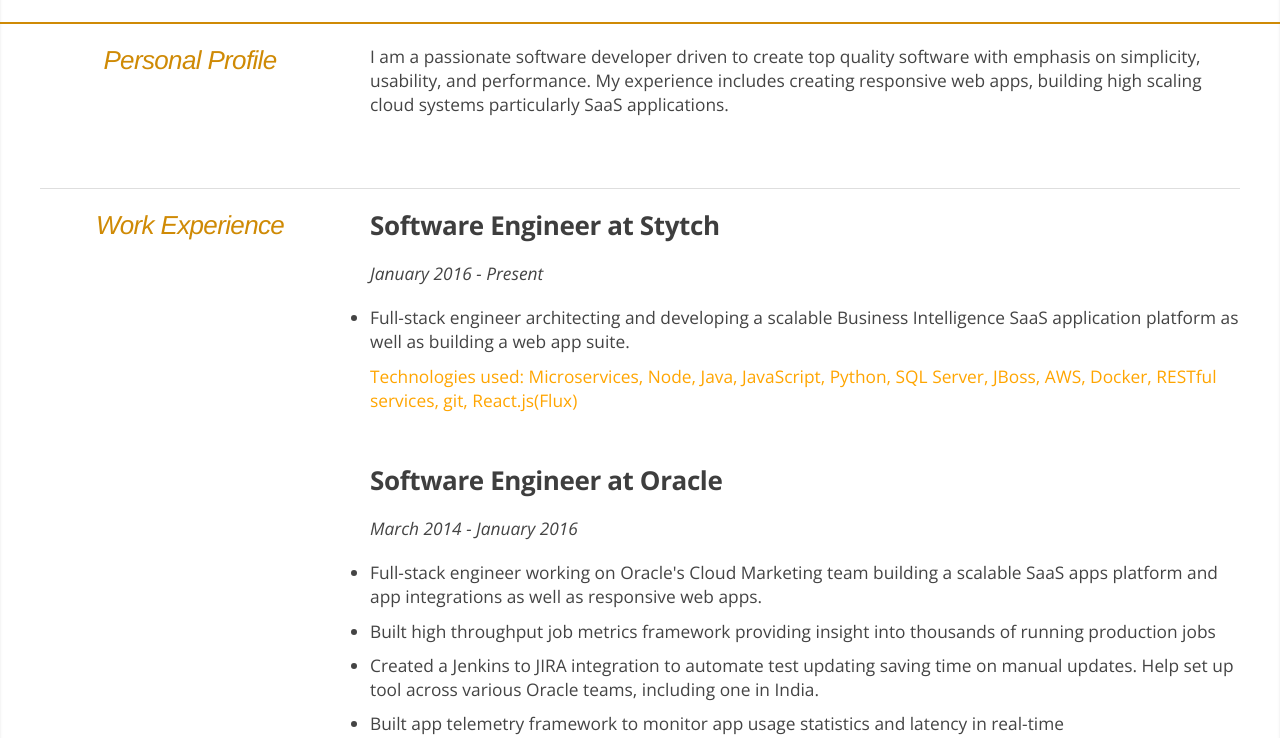
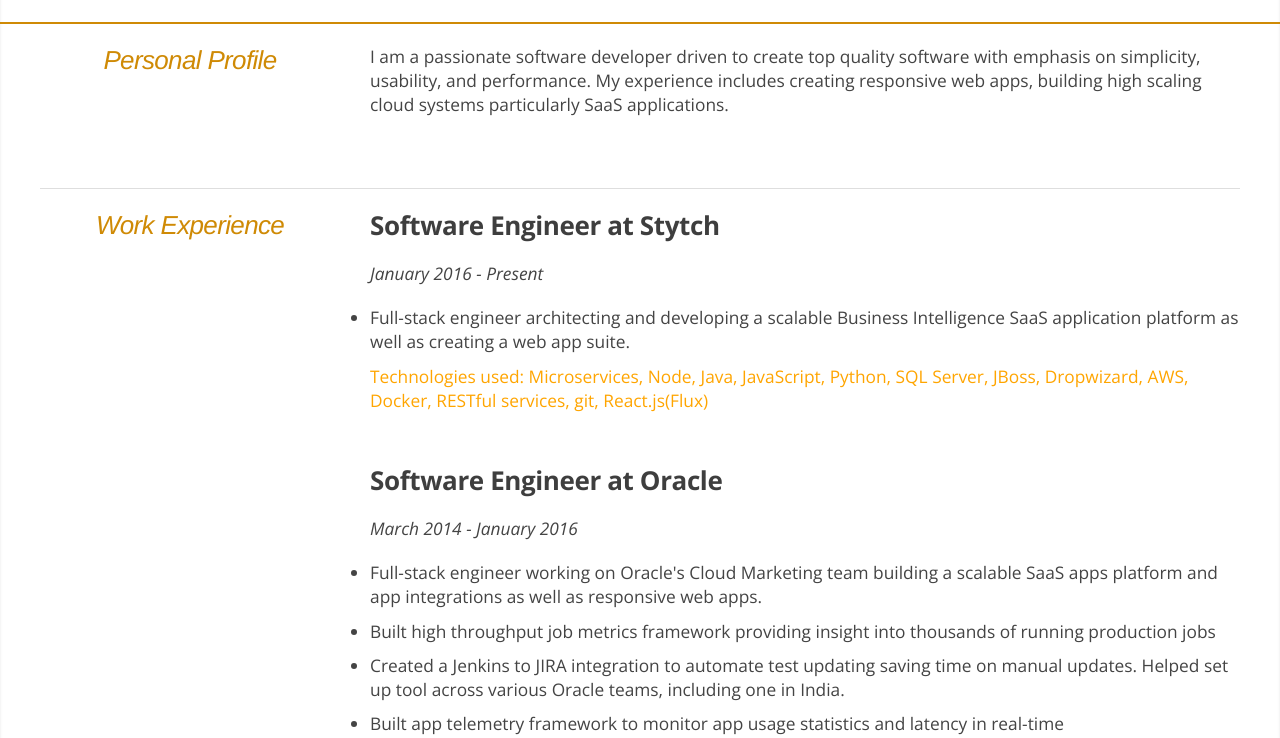
Before and after one commit to BoyuanZhang/boyuanzhang, a website: page public/index.html in a window 1280 px wide. Shown: the part 2062-2800 px from the top of the page. Drawn offline with nearby package versions, Linux system fonts and the light colour scheme.

Commit message:
Updated paragraphs

```diff
--- a/public/index.html
+++ b/public/index.html
@@ -37,7 +37,7 @@
                             <header>
                                 <h1>Hi. I'm <strong>Boyuan Zhang</strong>.</h1>
                             </header>
-                            <p>I am a professional Software developer and consultant based in Vancouver, BC. My experience includes over 4 years working with large fortune 500 and small companies as well as Individuals to bring their ideas to life or improve existing products and services.</p>
+                            <p>I am a professional Software developer and consultant based in Vancouver, BC. My experience includes over 4 years working with large fortune 500 and small companies as well as individuals to bring their ideas to life or improve existing products and services.</p>
                         </div>
                         <div class="12u social-contact">
                             <ul class="social">
@@ -139,8 +139,8 @@
                                 <article>
                                     <h3>Software Engineer at Stytch</h3>
                                     <p class="subDetails">January 2016 - Present</p>
-                                    <p class="list-style">Full-stack engineer architecting and developing a scalable Business Intelligence SaaS application platform as well as building a web app suite.</p>
-                                    <p class="technologies">Technologies used: Microservices, Node, Java, JavaScript, Python, SQL Server, JBoss, AWS, Docker, RESTful services, git, React.js(Flux)</p>
+                                    <p class="list-style">Full-stack engineer architecting and developing a scalable Business Intelligence SaaS application platform as well as creating a web app suite.</p>
+                                    <p class="technologies">Technologies used: Microservices, Node, Java, JavaScript, Python, SQL Server, JBoss, Dropwizard, AWS, Docker, RESTful services, git, React.js(Flux)</p>
                                 </article>
 
                                 <article>
@@ -148,7 +148,7 @@
                                     <p class="subDetails">March 2014 - January 2016</p>
                                     <p class="list-style">Full-stack engineer working on Oracle's Cloud Marketing team building a scalable SaaS apps platform and app integrations as well as responsive web apps.</p>
                                     <p class="list-style">Built high throughput job metrics framework providing insight into thousands of running production jobs</p>
-                                    <p class="list-style">Created a Jenkins to JIRA integration to automate test updating saving time on manual updates. Help set up tool across various Oracle teams, including one in India.</p>
+                                    <p class="list-style">Created a Jenkins to JIRA integration to automate test updating saving time on manual updates. Helped set up tool across various Oracle teams, including one in India.</p>
                                     <p class="list-style">Built app telemetry framework to monitor app usage statistics and latency in real-time</p>
                                     <p class="list-style">Developed a POC for getting real-time notification data using an ElasticSearch server, improving time to retrieve notification data from the original 20+ minutes</p>
                                     <p class="technologies">Technologies used: WebLogic, Java, JavaScript, C#, .NET, MVC, RESTful services, React.js(Flux), nginx, git</p>
```
